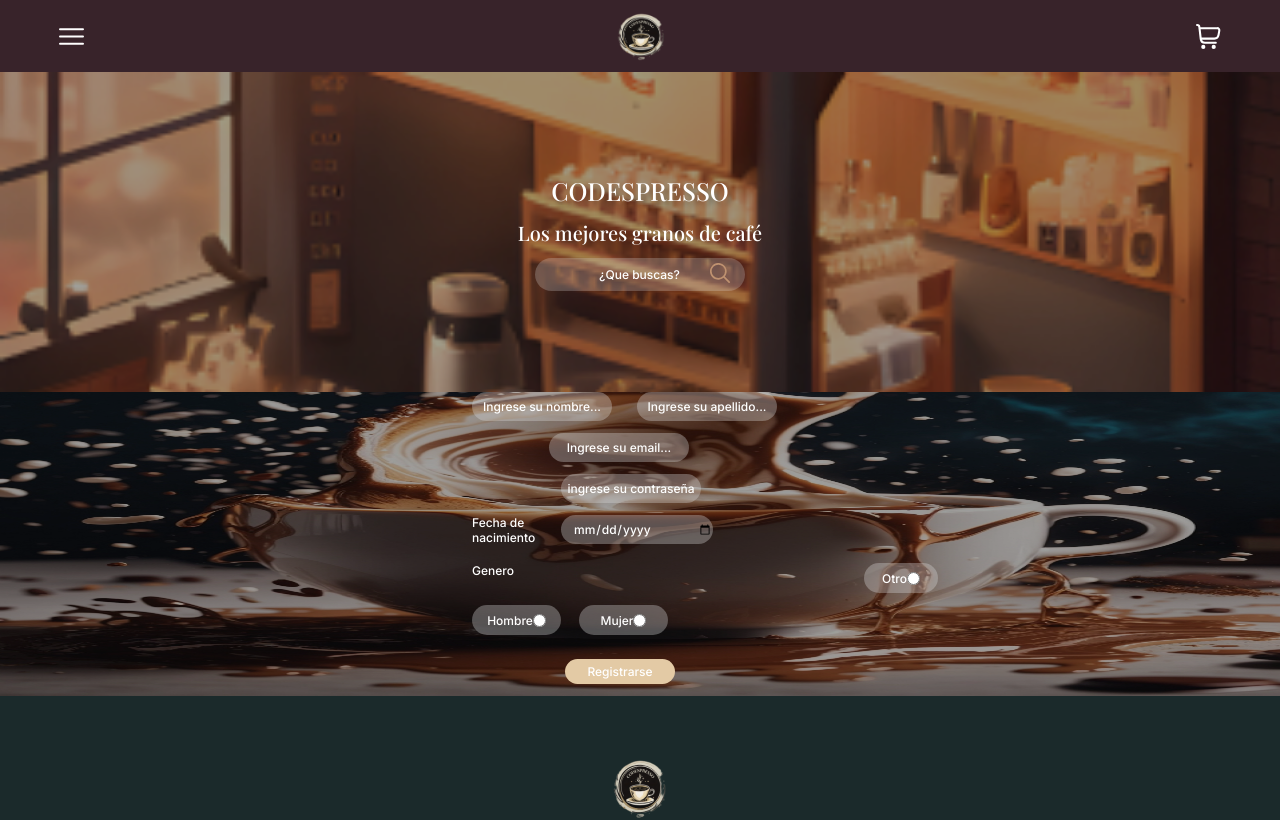
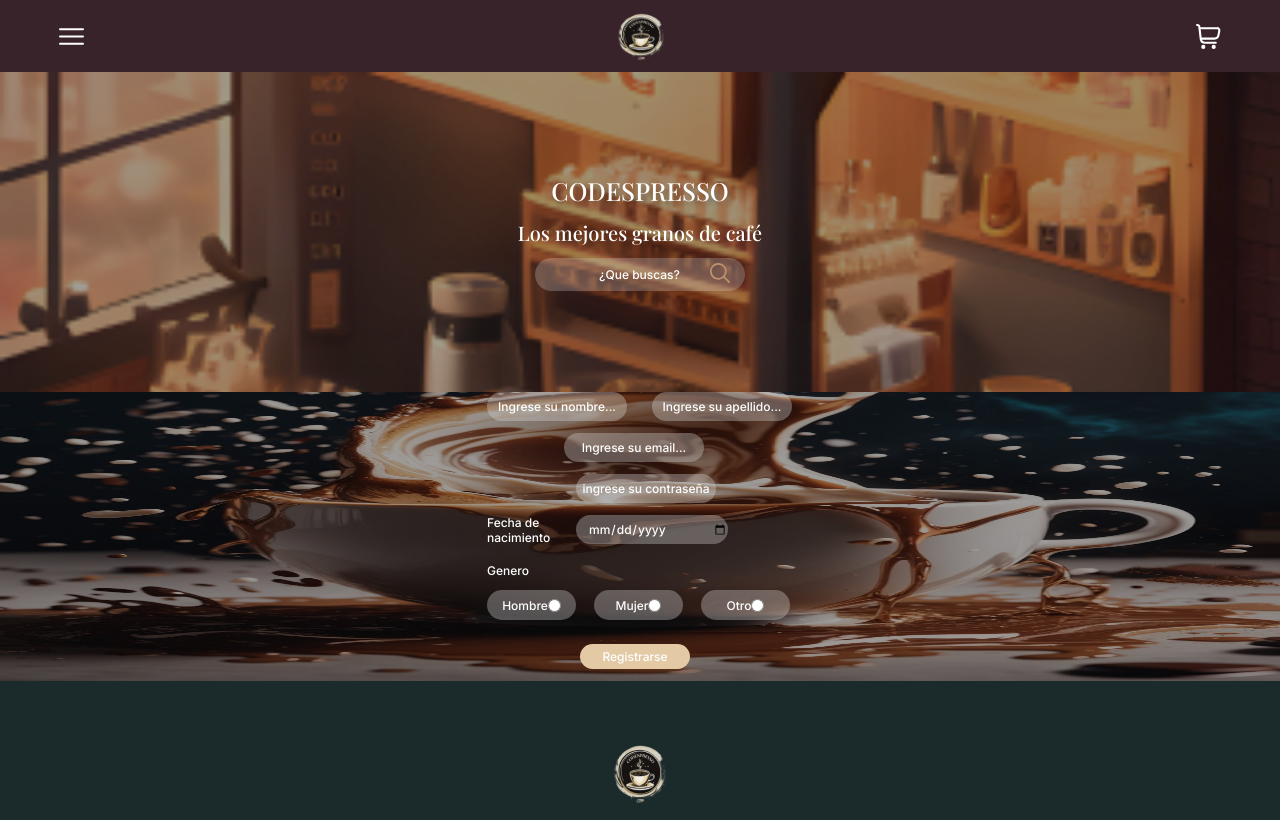
Before and after one commit to IIAGUSII/Proyecto-Coffe, a React (Vite) app: page /registro in a window 1280 px wide. Shown: the top 820 px of the page. Built offline with nearby package versions, Linux system fonts and the light colour scheme; no server answers.

Commit message:
Conflicto arreglado se quitaron los important

```diff
--- a/src/Styles/FormContact.css
+++ b/src/Styles/FormContact.css
@@ -84,8 +84,8 @@
   grid-row: 1/2;
 }
 .other{
-  grid-column: 12/13 !important;
-  grid-row: 1/2 !important;
+  grid-column: 14/15 ;
+  grid-row: 1/2 ;
 
 }
 
--- a/src/Styles/Register.css
+++ b/src/Styles/Register.css
@@ -11,6 +11,7 @@
   background-size: 50px 50px;
   background-size: 100% 100%;
   overflow: hidden;
+
 }
 
 .form_register {
@@ -22,7 +23,7 @@
 
 .form {
   display: flex;
-  margin-left: 20px;
+  margin-left: 50px;
   color: rgb(255, 255, 255);
 }
 
@@ -80,7 +81,7 @@
   grid-column: 2/3;
   margin-left: 1.5rem;
 }
-.other {
+.otherRegister {
   grid-row: 2/3;
   grid-column: 3/4;
   margin-left: 3rem;
--- a/src/assets/components/Register.jsx
+++ b/src/assets/components/Register.jsx
@@ -58,7 +58,7 @@
                   <p className="">Mujer</p>
                   <input className="" name="gender" type="radio" />
                 </label>
-                <label className="input_gender other" htmlFor="gender">
+                <label className="input_gender otherRegister" htmlFor="gender">
                   <p>Otro</p>
                   <input className="" name="gender" type="radio"/>
                 </label>
```
